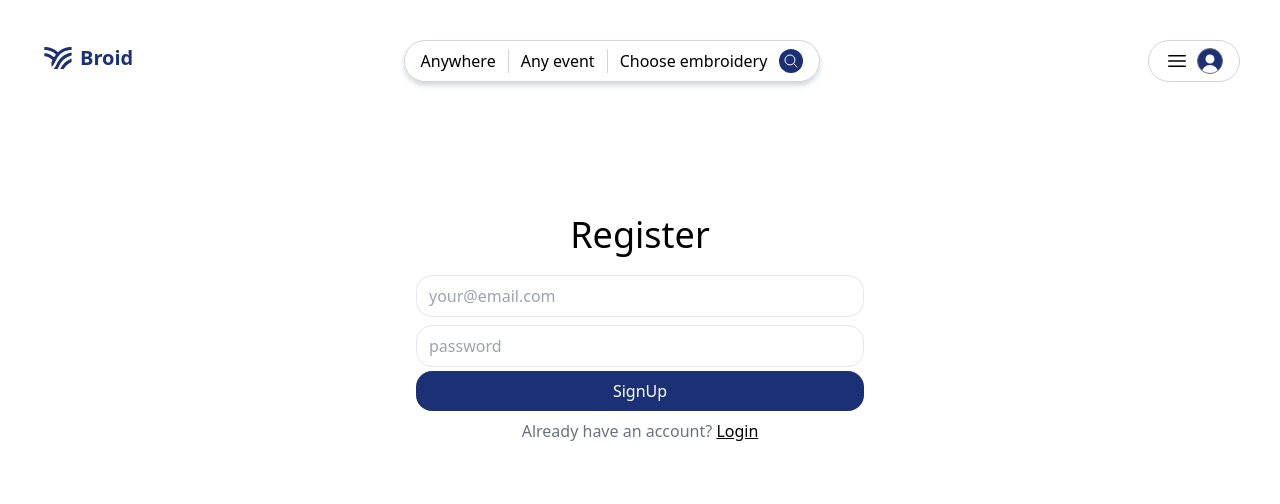
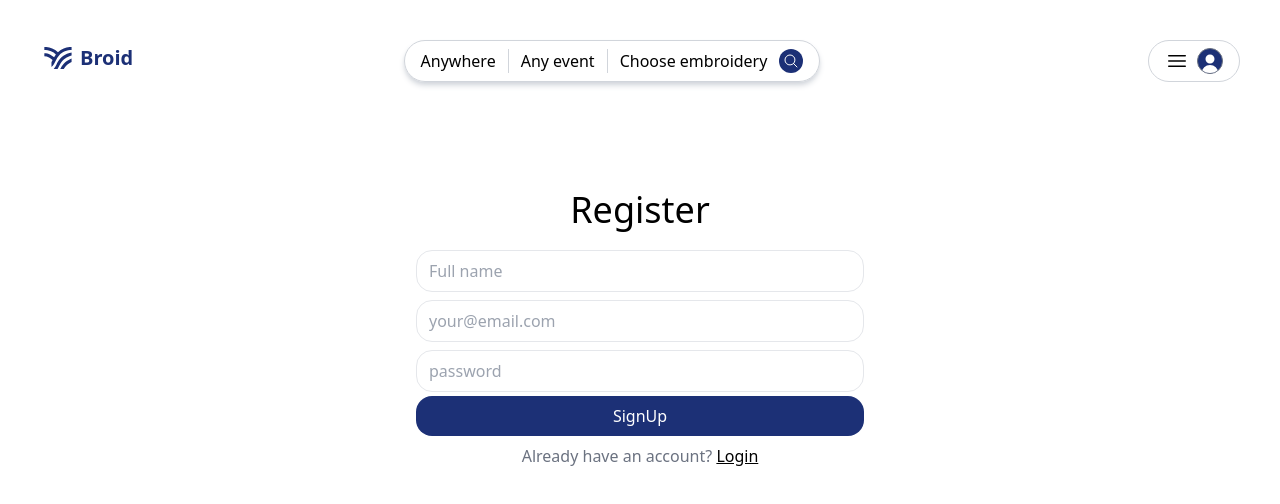
Before and after one commit to Psybah/Broid, a React (Vite) app in the folder client/: page /register in a window 1280 px wide. Shown: the top 504 px of the page. Built offline with nearby package versions, Linux system fonts and the light colour scheme.

Commit message:
pulling changes

```diff
--- a/client/src/pages/RegisterPage.jsx
+++ b/client/src/pages/RegisterPage.jsx
@@ -6,6 +6,7 @@ export default function RegisterPage() {
       <div className="mb-64">
       <h1 className="text-4xl text-center mb-4">Register</h1>
       <form className="max-w-md mx-auto">
+        <input type="text" placeholder="Full name" />
         <input type="email" placeholder="your@email.com"/>
         <input type="password" placeholder="password"/>
         <button className="primary">SignUp</button>
```
Also changed, not shown: 2 other files (tests, documents, lock files or other folders).
